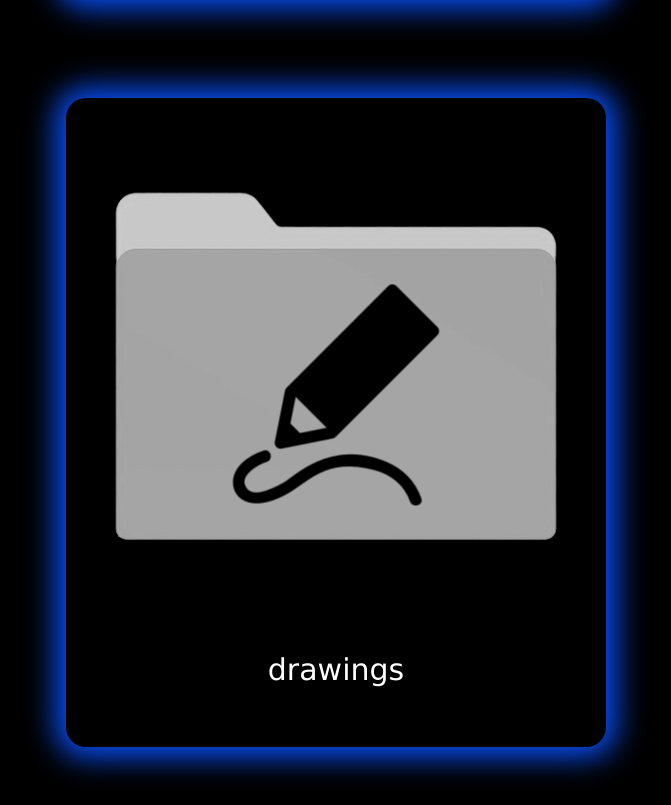
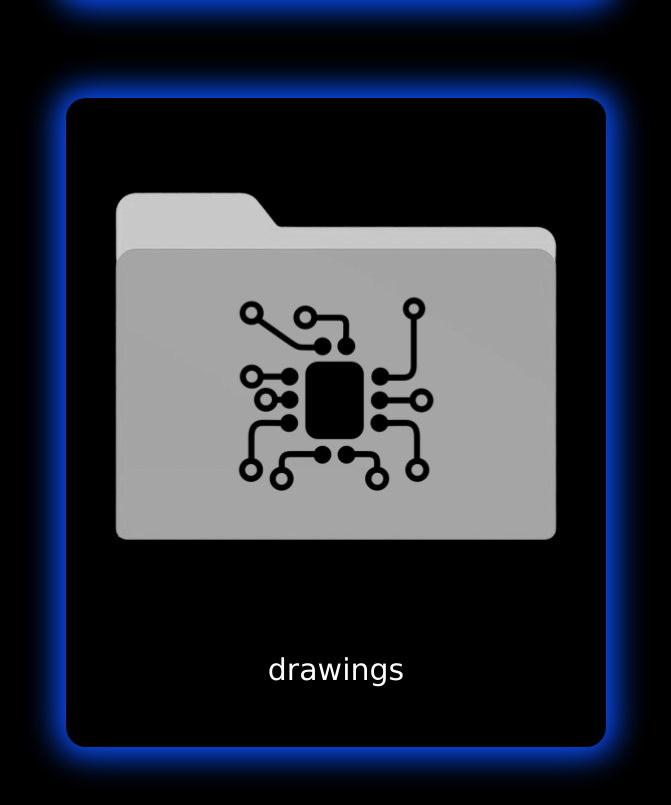
Before and after one commit to mialarkin14/websiteV2, a React (Vite) app: page /portfolio in a window 1280 px wide. Shown: the part 1925-2730 px from the top of the page, without its empty margins (304-975 px from the left). Built offline with nearby package versions, Linux system fonts and the light colour scheme.

Commit message:
image imports update

```diff
--- a/src/pages/portfolio.tsx
+++ b/src/pages/portfolio.tsx
@@ -2,6 +2,10 @@ import NavBarH from "../components/navBarH"
 import NavBarF from "../components/navBarF"
 import { Link } from "react-router-dom"
 import '../pages/portfolio.css'
+
+import code from '../assets/portfolio/code.png'
+import electronics from '../assets/portfolio/electronics.png'
+import drawings from '../assets/portfolio/electronics.png'
 
 const Portfolio = () =>{
     return(
@@ -22,21 +26,21 @@ const Portfolio = () =>{
             <div  style={{display:'flex', justifyContent:'center', alignItems:'center', flexWrap:'wrap', flexDirection:'row', columnGap:'100px', rowGap:'100px'}}>
                 <div style={{display:'flex', justifyContent:'center', alignItems:'center', flexWrap:'wrap', flexDirection:'column', rowGap:'10px',
                      boxShadow: '0 0 30px 10px #0951ff', borderRadius:'20px', padding: '30px'}}>
-                    <Link to='/code'><img src="src/assets/portfolio/code.png" alt="code" onClick={() => {window.scroll(0, 0)}}/></Link>
+                    <Link to='/code'><img src={code} alt="code" onClick={() => {window.scroll(0, 0)}}/></Link>
                     <p className="SubHeading1">
                         code
                     </p>
                 </div>
                 <div style={{display:'flex', justifyContent:'center', alignItems:'center', flexWrap:'wrap', flexDirection:'column', rowGap:'10px',
                      boxShadow: '0 0 30px 10px #0951ff', borderRadius:'20px', padding: '30px'}}>
-                    <Link to='/electronics'><img src="src/assets/portfolio/electronics.png" alt="electronics"  onClick={() => {window.scroll(0, 0)}}/></Link>
+                    <Link to='/electronics'><img src={electronics} alt="electronics"  onClick={() => {window.scroll(0, 0)}}/></Link>
                     <p className="SubHeading1">
                         electronics
                     </p>
                 </div>
                 <div style={{display:'flex', justifyContent:'center', alignItems:'center', flexWrap:'wrap', flexDirection:'column', rowGap:'10px',
                     boxShadow: '0 0 30px 10px #0951ff', borderRadius:'20px', padding: '30px'}}>
-                    <Link to='/drawings'><img src="src/assets/portfolio/draw.png" alt="draw"  onClick={() => {window.scroll(0, 0)}}/></Link>
+                    <Link to='/drawings'><img src={drawings} alt="draw"  onClick={() => {window.scroll(0, 0)}}/></Link>
                     <p className="SubHeading1">
                         drawings
                     </p>
```
